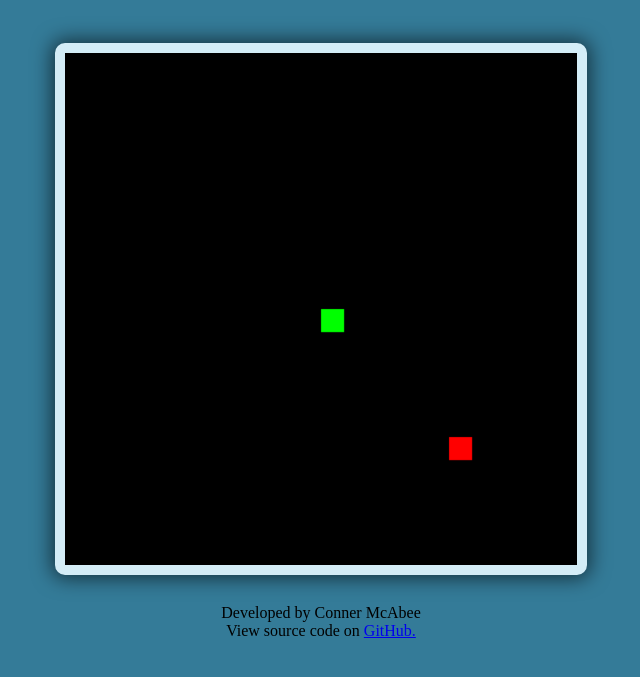
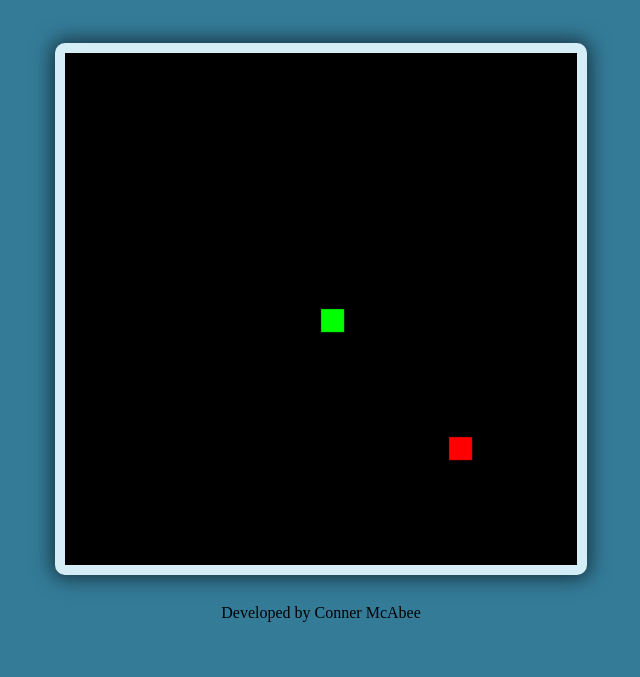
Before and after one commit to connercodes/Snake-Game, a plain HTML site: page index.html in a window 1280 px wide. Shown: the part 47-724 px from the top of the page, without its empty margins (319-959 px from the left). Drawn offline with Linux system fonts and the light colour scheme.

Commit message:
Update index.html

```diff
--- a/index.html
+++ b/index.html
@@ -13,11 +13,6 @@
       <canvas id="gc" width="400" height="400"></canvas>
     <!--Developer details-->
     <div class="dev-details">Developed by Conner McAbee</div>
-    <div>
-      View source code on
-      <a href="https://github.com/connercodes/Snake-Game" target="_blank">GitHub.</a>
-    </div>
-
 
 	<script>
 	window.onload=function() {
@@ -49,10 +44,11 @@
 			py= 0;
 		}
 
-	  //colors canvas black
+	  	//colors canvas black
 		ctx.fillStyle="black";
 		ctx.fillRect(0,0,canv.width,canv.height);
-	  //
+
+		//colors snake lime green
 		ctx.fillStyle="lime";
 		for(var i=0;i<trail.length;i++) {
 			ctx.fillRect(trail[i].x*gs,trail[i].y*gs,gs-2,gs-2);
@@ -60,6 +56,7 @@
 				tail = 5;
 			}
 		}
+		//makes snake grow
 		trail.push({x:px,y:py});
 		while(trail.length>tail) {
 		trail.shift();
@@ -70,6 +67,8 @@
 			ax=Math.floor(Math.random()*tc);
 			ay=Math.floor(Math.random()*tc);
 		}
+
+		//colors food red
 		ctx.fillStyle="red";
 		ctx.fillRect(ax*gs,ay*gs,gs-2,gs-2);
 	}
```
